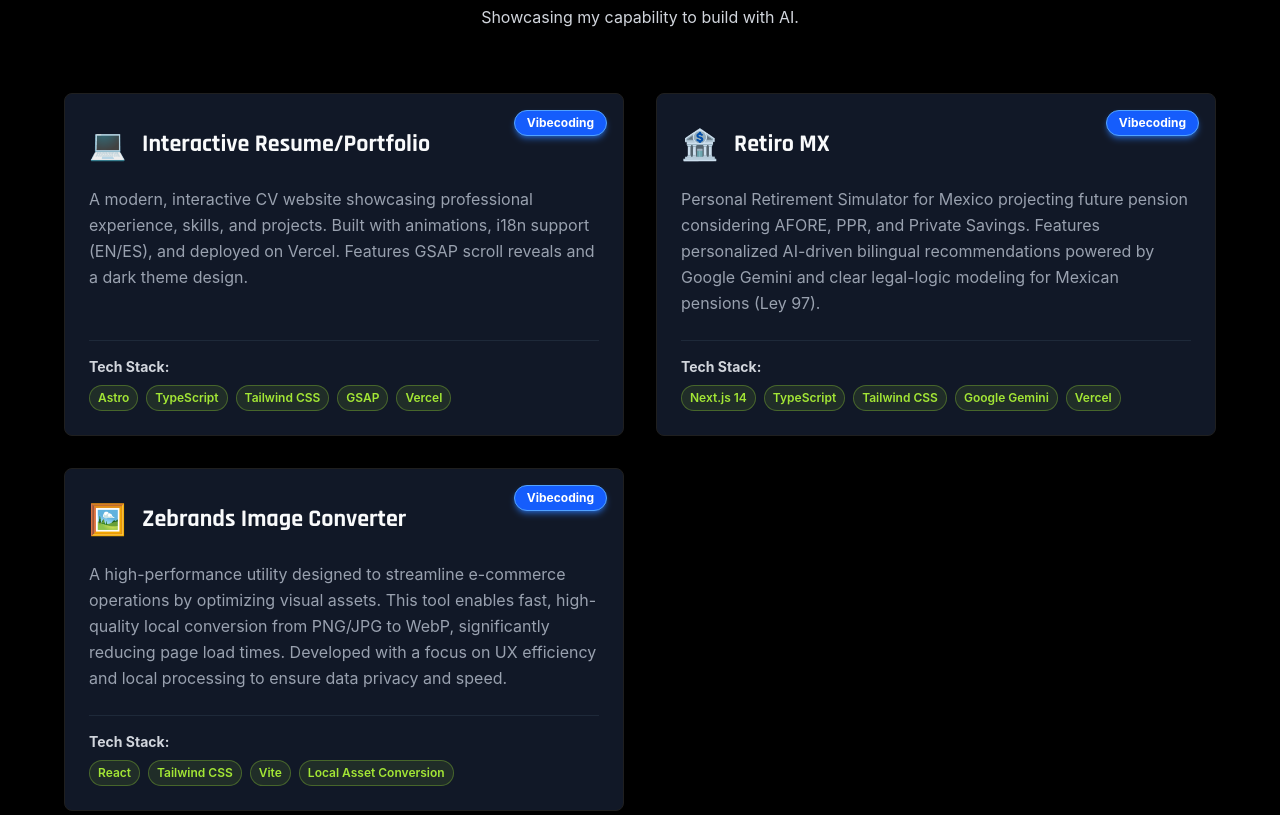
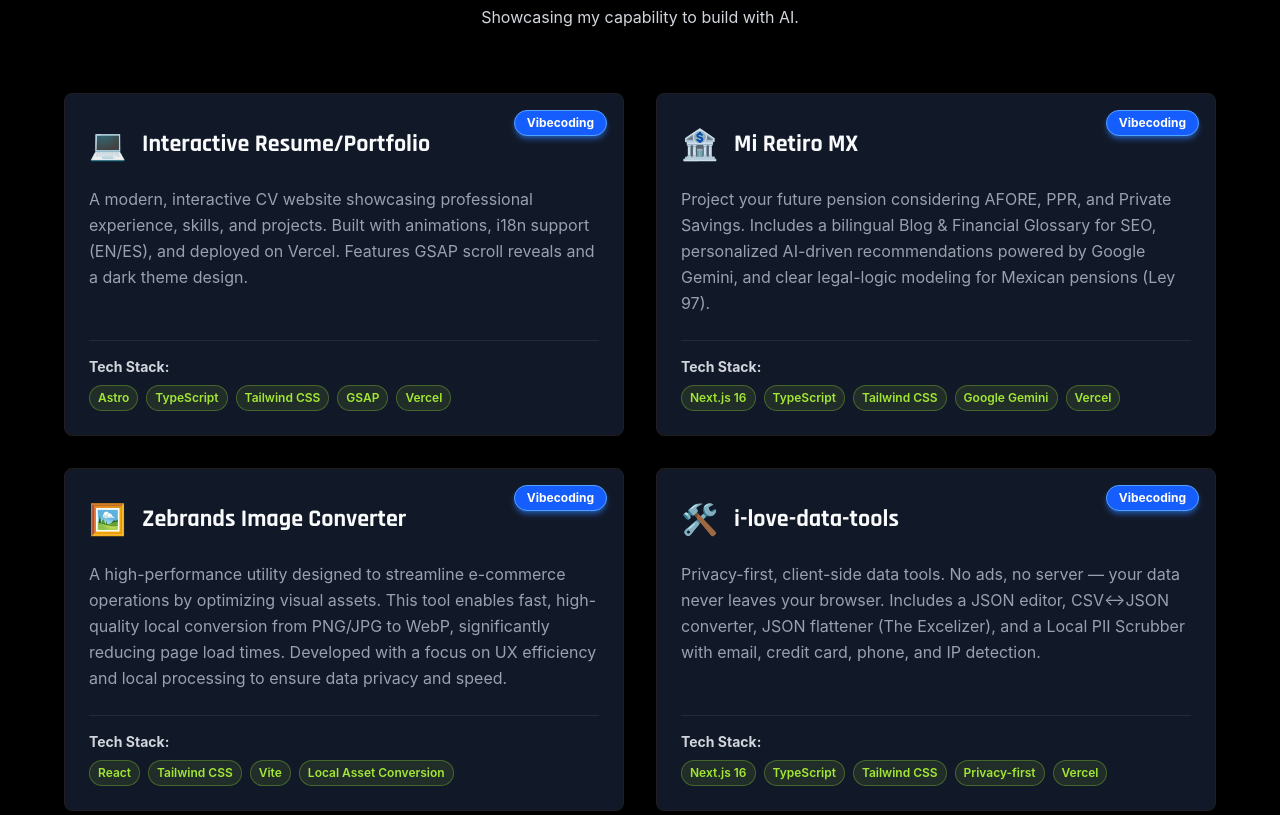
Before and after one commit to Pxblx7/pablo-arroyo-product-manager, an Astro site: page / in a window 1280 px wide. Shown: the part 3604-4419 px from the top of the page. Built offline with nearby package versions, Linux system fonts and the light colour scheme; Astro itself is replaced by a stand-in of ours.

Commit message:
feat: add i-love-data-tools card + update Mi Retiro MX
- Rename 'Retiro MX' to 'Mi Retiro MX' with updated description (EN/ES)
- Fix Next.js version chip: 14 -> 16 on Mi Retiro MX card
- Add i-love-data-tools as new AI project card (EN/ES i18n, matching UX)

```diff
--- a/src/components/Projects.astro
+++ b/src/components/Projects.astro
@@ -67,7 +67,7 @@ const t = useTranslations(lang);
                    <p class="text-sm font-bold text-gray-300 mb-2">Tech Stack:</p>
                    <div class="flex flex-wrap gap-2 text-xs font-semibold">
                         <span class="stat-tag px-2 py-1 rounded-full text-blue-400 border-blue-400 sm:hidden">Vibecoding</span>
-                        <span class="stat-tag px-2 py-1 rounded-full">Next.js 14</span>
+                        <span class="stat-tag px-2 py-1 rounded-full">Next.js 16</span>
                         <span class="stat-tag px-2 py-1 rounded-full">TypeScript</span>
                         <span class="stat-tag px-2 py-1 rounded-full">Tailwind CSS</span>
                         <span class="stat-tag px-2 py-1 rounded-full text-lime-400 border-lime-400">Google Gemini</span>
@@ -76,7 +76,7 @@ const t = useTranslations(lang);
                </div>
            </a>
 
-           <!-- Project 2: Zebrands Image Converter -->
+           <!-- Project 3: Zebrands Image Converter -->
            <a href="https://github.com/Pxblx7/zebrands-image-converter" target="_blank" rel="noopener noreferrer" class="card-item p-6 rounded-lg flex flex-col gsap-reveal border-lime-400/30 hover:border-lime-400 relative block group">
                <div class="absolute top-4 right-4 bg-blue-600 text-white text-xs font-bold px-3 py-1 rounded-full z-10 transition-transform group-hover:scale-105 shadow-md border border-blue-400 shadow-blue-500/50 hidden sm:block">
                    Vibecoding
@@ -98,6 +98,29 @@ const t = useTranslations(lang);
                </div>
            </a>
 
+           <!-- Project 4: i-love-data-tools -->
+           <a href="https://i-love-data-tools.vercel.app/" target="_blank" rel="noopener noreferrer" class="card-item p-6 rounded-lg flex flex-col gsap-reveal border-lime-400/30 hover:border-lime-400 relative block group">
+               <div class="absolute top-4 right-4 bg-blue-600 text-white text-xs font-bold px-3 py-1 rounded-full z-10 transition-transform group-hover:scale-105 shadow-md border border-blue-400 shadow-blue-500/50 hidden sm:block">
+                   Vibecoding
+               </div>
+               <div class="flex items-center gap-4 mb-4 mt-2">
+                   <div class="text-3xl">🛠️</div>
+                   <h3 class="text-2xl font-bold font-display group-hover:text-lime-400 transition-colors">{t('projectIloveDataToolsTitle')} <span class="inline-block ml-1 opacity-0 group-hover:opacity-100 transition-opacity">↗</span></h3>
+               </div>
+               <p class="mt-2 text-gray-400 flex-grow leading-relaxed group-hover:text-gray-300 transition-colors">{t('projectIloveDataToolsDesc')}</p>
+               <div class="mt-6 pt-4 border-t border-gray-800">
+                   <p class="text-sm font-bold text-gray-300 mb-2">Tech Stack:</p>
+                   <div class="flex flex-wrap gap-2 text-xs font-semibold">
+                        <span class="stat-tag px-2 py-1 rounded-full text-blue-400 border-blue-400 sm:hidden">Vibecoding</span>
+                        <span class="stat-tag px-2 py-1 rounded-full">Next.js 16</span>
+                        <span class="stat-tag px-2 py-1 rounded-full">TypeScript</span>
+                        <span class="stat-tag px-2 py-1 rounded-full">Tailwind CSS</span>
+                        <span class="stat-tag px-2 py-1 rounded-full text-lime-400 border-lime-400">Privacy-first</span>
+                        <span class="stat-tag px-2 py-1 rounded-full">Vercel</span>
+                   </div>
+               </div>
+           </a>
+
        </div>
     </div>
 </section>
--- a/src/i18n/en.json
+++ b/src/i18n/en.json
@@ -28,8 +28,10 @@
   "projectsSubtitle": "Success stories that demonstrate impact.",
   "aiProjectsTitle": "AI PROTOTYPES & PROJECTS",
   "aiProjectsSubtitle": "Showcasing my capability to build with AI.",
-  "projectRetiroTitle": "Retiro MX",
-  "projectRetiroDesc": "Personal Retirement Simulator for Mexico projecting future pension considering AFORE, PPR, and Private Savings. Features personalized AI-driven bilingual recommendations powered by Google Gemini and clear legal-logic modeling for Mexican pensions (Ley 97).",
+  "projectRetiroTitle": "Mi Retiro MX",
+  "projectRetiroDesc": "Project your future pension considering AFORE, PPR, and Private Savings. Includes a bilingual Blog & Financial Glossary for SEO, personalized AI-driven recommendations powered by Google Gemini, and clear legal-logic modeling for Mexican pensions (Ley 97).",
+  "projectIloveDataToolsTitle": "i-love-data-tools",
+  "projectIloveDataToolsDesc": "Privacy-first, client-side data tools. No ads, no server — your data never leaves your browser. Includes a JSON editor, CSV↔JSON converter, JSON flattener (The Excelizer), and a Local PII Scrubber with email, credit card, phone, and IP detection.",
   "projectRetiroTech": "Next.js 14, TypeScript, Tailwind CSS, shadcn/ui, Google Gemini, Vercel",
   "projectZebrandsImgTitle": "Zebrands Image Converter",
   "projectZebrandsImgDesc": "A high-performance utility designed to streamline e-commerce operations by optimizing visual assets. This tool enables fast, high-quality local conversion from PNG/JPG to WebP, significantly reducing page load times. Developed with a focus on UX efficiency and local processing to ensure data privacy and speed.",
--- a/src/i18n/es.json
+++ b/src/i18n/es.json
@@ -28,8 +28,10 @@
   "projectsSubtitle": "Casos de éxito que demuestran el impacto.",
   "aiProjectsTitle": "PROTOTIPOS Y PROYECTOS DE IA",
   "aiProjectsSubtitle": "Muestra de mi capacidad de crear con IA.",
-  "projectRetiroTitle": "Retiro MX",
-  "projectRetiroDesc": "Simulador de Retiro Personal para México proyectando la pensión futura considerando AFORE, PPR y Ahorro Privado. Cuenta con recomendaciones bilingües impulsadas por Google Gemini y modelado de lógica legal para pensiones mexicanas (Ley 97).",
+  "projectRetiroTitle": "Mi Retiro MX",
+  "projectRetiroDesc": "Proyecta tu pensión futura considerando AFORE, PPR y Ahorro Privado. Incluye un Blog y Glosario Financiero bilingüe para SEO, recomendaciones personalizadas impulsadas por Google Gemini y modelado de lógica legal para pensiones mexicanas (Ley 97).",
+  "projectIloveDataToolsTitle": "i-love-data-tools",
+  "projectIloveDataToolsDesc": "Herramientas de datos del lado del cliente, con privacidad primero. Sin anuncios, sin servidor — tus datos nunca salen del navegador. Incluye un editor JSON, convertidor CSV↔JSON, aplanador JSON (The Excelizer) y un Scrubber de PII local con detección de emails, tarjetas, teléfonos e IPs.",
   "projectRetiroTech": "Next.js 14, TypeScript, Tailwind CSS, shadcn/ui, Google Gemini, Vercel",
   "projectZebrandsImgTitle": "Zebrands Image Converter",
   "projectZebrandsImgDesc": "Una utilidad de alto rendimiento diseñada para agilizar las operaciones de e-commerce optimizando activos visuales. Esta herramienta permite la conversión local rápida y de alta calidad de PNG/JPG a WebP, reduciendo significativamente los tiempos de carga de la página. Desarrollada con un enfoque en la eficiencia de UX y el procesamiento local para garantizar la privacidad de los datos y la velocidad.",
```
